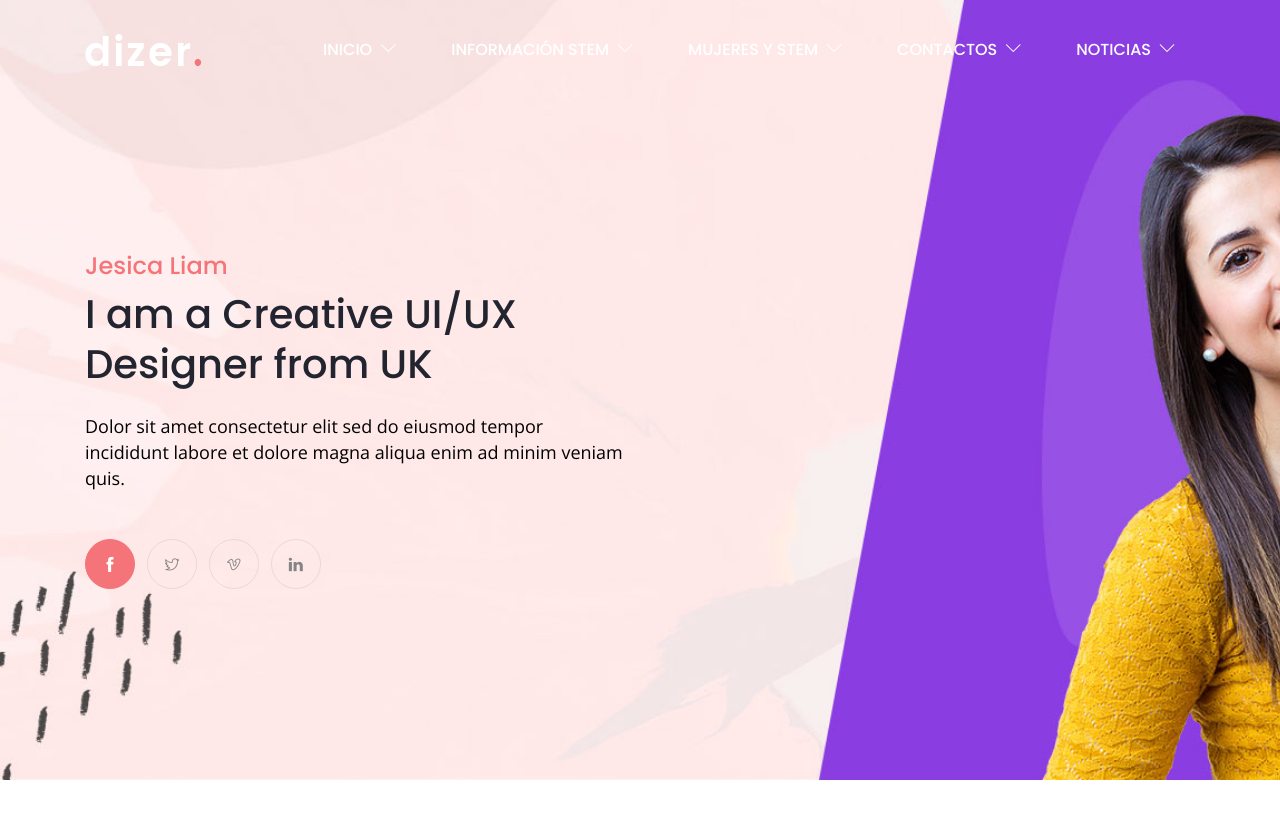
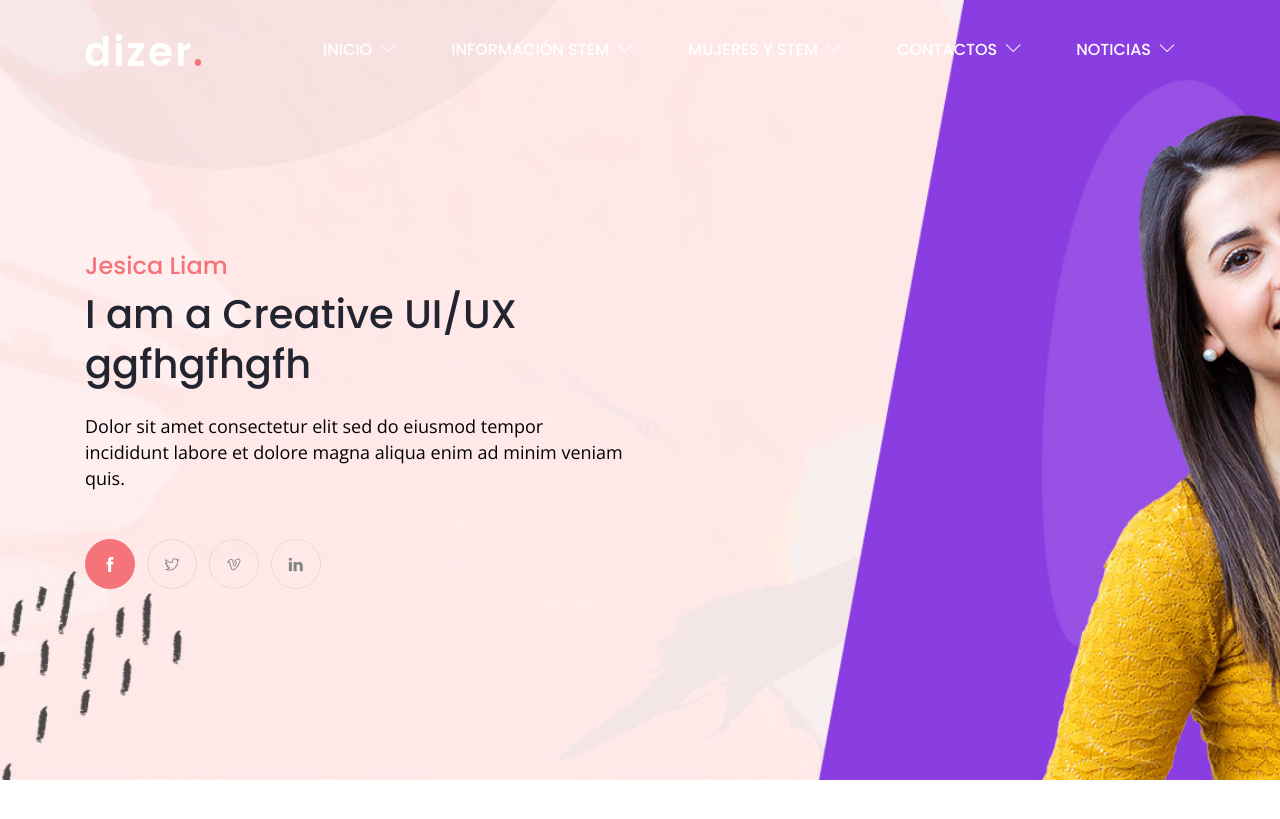
Before and after one commit to estaennosotraspiloto/estaennosotraspiloto, a Jekyll site: the page built from about-me.html, in a window 1280 px wide and 900 px high. Shown: the top 819 px of the window. Built offline with Jekyll 4.4.1, drawn with Linux system fonts in a browser that asks for light colours.

Commit message:
Update from Forestry.io estaennosotraspiloto updated about-me.html

```diff
--- a/about-me.html
+++ b/about-me.html
@@ -1,9 +1,11 @@
 ---
 layout: default
 header_image: "/assets/images/bg/about-bg-2.jpg"
-title: "Jesica Liam"
-bio: "I am a Creative UI/UX Designer from UK"
-description: "Dolor sit amet consectetur elit sed do eiusmod tempor incididunt labore et dolore magna aliqua enim ad minim veniam quis."
+title: Jesica Liam
+bio: I am a Creative UI/UX ggfhgfhgfh
+description: Dolor sit amet consectetur elit sed do eiusmod tempor incididunt labore
+  et dolore magna aliqua enim ad minim veniam quis.
+
 ---
 <section class="about-banner" style="background-image:url({{page.header_image}});">
 	<div class="container">
```
